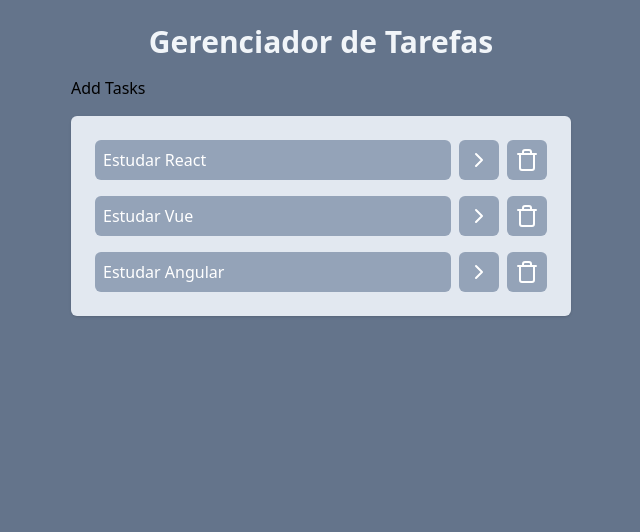
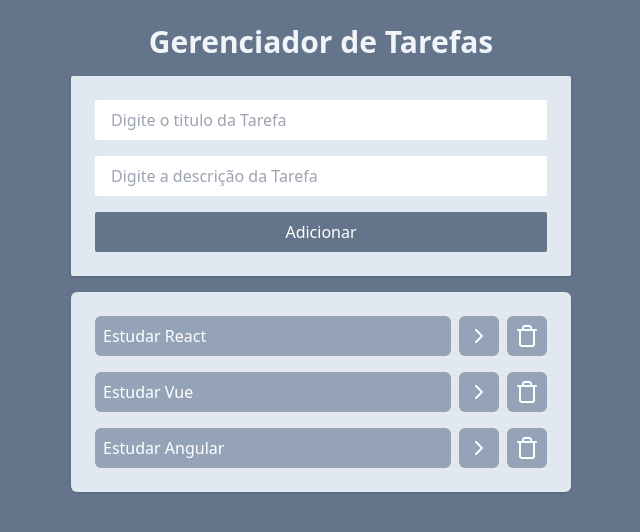
Before and after one commit to matutaj/Gerenciamento_de_tarefas, a React (Vite) app: page / in a window 1280 px wide. Shown: the top 532 px of the page, without its empty margins (319-959 px from the left). Built offline with nearby package versions, Linux system fonts and the light colour scheme.

Commit message:
add tasks and validation case input is null

```diff
--- a/package.json
+++ b/package.json
@@ -11,7 +11,8 @@
   },
   "dependencies": {
     "react": "^18.3.1",
-    "react-dom": "^18.3.1"
+    "react-dom": "^18.3.1",
+    "react-router-dom": "^6.26.1"
   },
   "devDependencies": {
     "@eslint/js": "^9.9.0",
--- a/src/App.jsx
+++ b/src/App.jsx
@@ -7,16 +7,19 @@ function App() {
     {
       id: 1,
       title: "Estudar React",
+      description: "Estudar React para se tornar cada vez melhor",
       isCompleted: false,
     },
     {
       id: 2,
       title: "Estudar Vue",
+      description: "Estudar Vue para se tornar cada vez melhor",
       isCompleted: false,
     },
     {
       id: 3,
       title: "Estudar Angular",
+      description: "Estudar Angular para se tornar cada vez melhor",
       isCompleted: false,
     },
   ]);
--- a/src/components/AddTasks.jsx
+++ b/src/components/AddTasks.jsx
@@ -1,4 +1,38 @@
-function AddTasks() {
-  return <h1>Add Tasks</h1>;
+import { useState } from "react";
+
+function AddTasks({ onAddTasksSubmit }) {
+  const [title, setTitle] = useState("");
+  const [description, setDescription] = useState("");
+
+  return (
+    <div className="space-y-4 p-6 bg-slate-200 rounded-sm shadow flex flex-col">
+      <input
+        onChange={(e) => setTitle(e.target.value)}
+        type="text"
+        value={title}
+        placeholder="Digite o titulo da Tarefa"
+        className="boder border-slate-300 outline-slate-400 px-4 py-2 rounded-sm"
+      />
+      <input
+        onChange={(e) => setDescription(e.target.value)}
+        type="text"
+        value={description}
+        placeholder="Digite a descrição da Tarefa"
+        className="boder border-slate-300 outline-slate-400 px-4 py-2 rounded-sm"
+      />
+      <button
+        onClick={() => {
+          if (!title.trim() || !description.trim())
+            return alert("Campos obrigatorios");
+          onAddTasksSubmit(title, description);
+          setTitle("");
+          setDescription("");
+        }}
+        className="bg-slate-500 text-white px-4 py-2 rounded-sm font-medium"
+      >
+        Adicionar
+      </button>
+    </div>
+  );
 }
 export default AddTasks;
```
Also changed, not shown: 1 other file (tests, documents, lock files or other folders).
